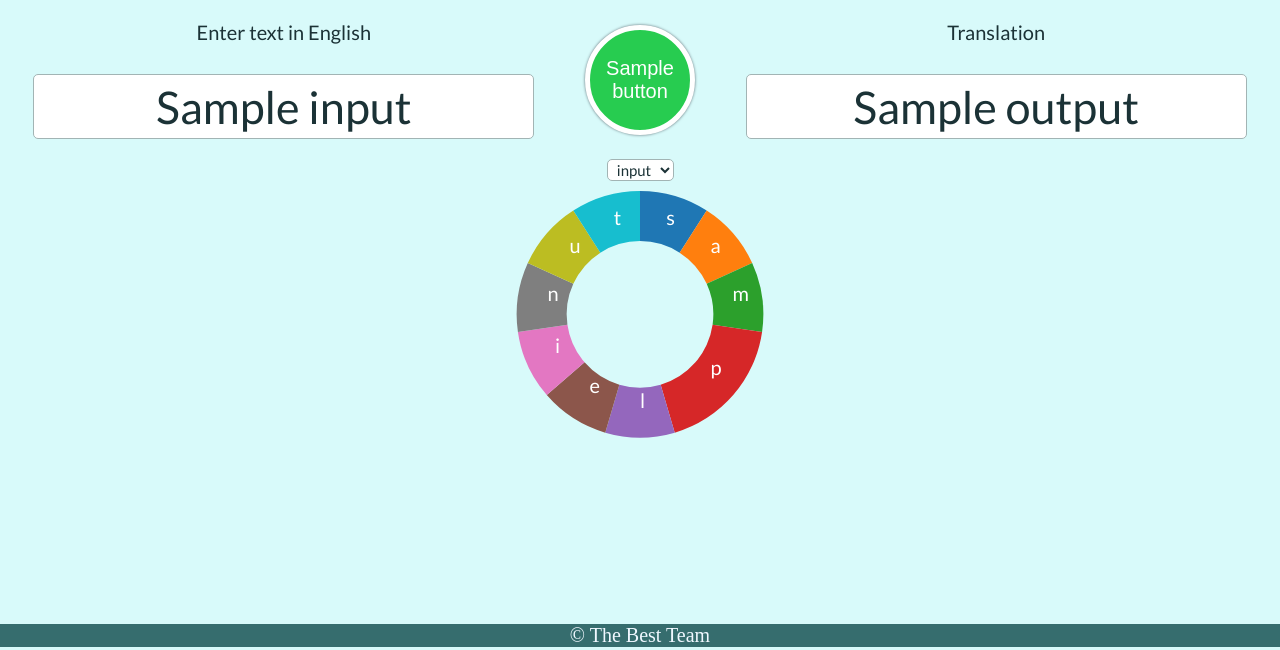
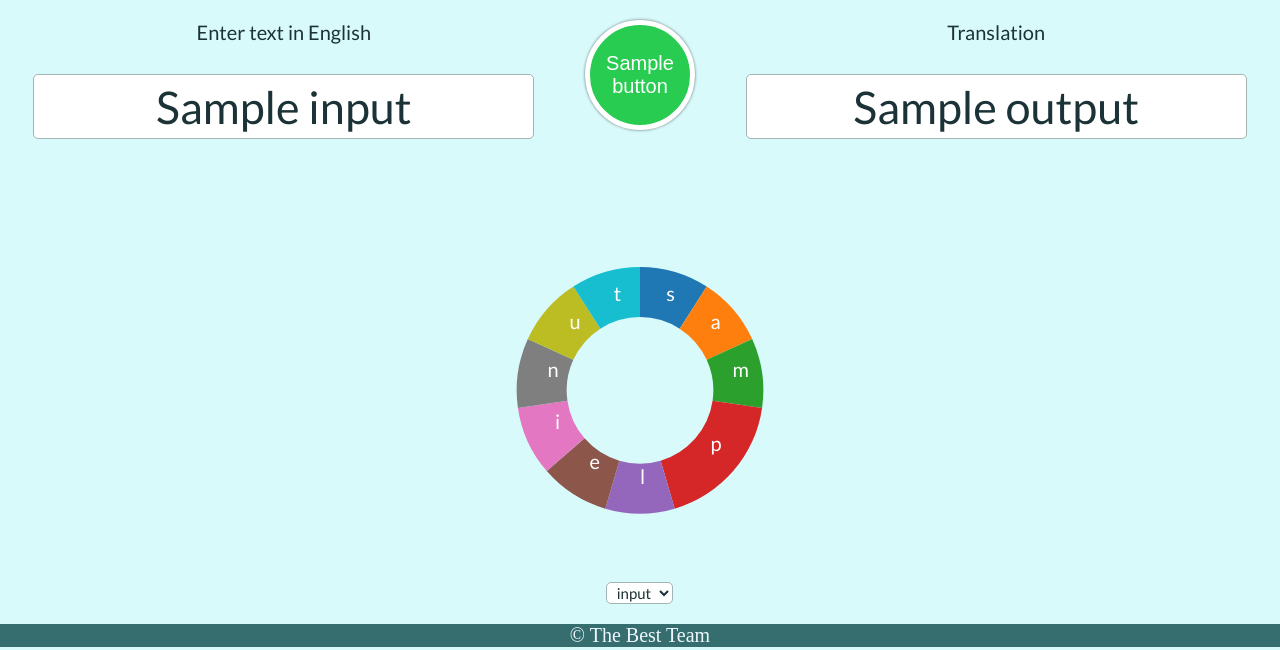
Before and after one commit to sonyasha/natural-language-translation, a Flask app: template app_folder/app/templates/index.html in a window 1280 px wide. Shown: the part 150-800 px from the top of the page. Run offline with Flask 2, Linux system fonts and the light colour scheme; the template is opened without the code that fills it: most values are stand-ins (such as "Sample title", 1, 10 or a date in 2020); some web fonts are replaced.

Commit message:
fixed positions

```diff
--- a/app_folder/app/static/js/logic.js
+++ b/app_folder/app/static/js/logic.js
@@ -1,12 +1,14 @@
 $( document ).ready(function() {
-    console.log( "i'm ready!" );
+    console.log( "how's going?" );
 });
 
+// submit Form
 $("#submitForm").click(function(event) {
         event.preventDefault();
         $("#translate-form").submit();
 });
 
+// responsive behaviour
 $(window).resize(createChart);
 
 createChart();
@@ -15,9 +17,11 @@ createChart();
 function createChart() {
     if ($('#inputlang').val() != '') {
 
-        (!$('#graph').is(':empty')) ? $('#graph').empty() : $('#graph').empty()
+        // (!$('#graph').is(':empty')) ? $('#graph').empty() : $('#graph').empty()
+        $('#graph').empty()
+        $('#arrow').empty()
 
-        var selection = d3.select('#graph')
+        var selection = d3.select('#arrow')
             .append('select')
             .attr('id', 'plot-select')
             .attr('onchange', 'changeData(this.value)')
@@ -29,35 +33,26 @@ function createChart() {
             .attr('value', 'other')
             .text('output')
 
-        var inputdata = $('#inputlang').val();
-        var outputdata = $('#outputlang').val();
-
-        var plotdata = getLetters(inputdata);
-
-        plotdata.forEach(el => {
-            el.value = +el.value;
-        });
-
-        renderChart(plotdata);
+        // default chart
+        renderChart(getLetters($('#inputlang').val()));
     }
 }
+
+// change chart based on text source
 
 function changeData(value) {
     if ($('#inputlang').val() != '') {
 
-        var inputdata = $('#inputlang').val();
-        var outputdata = $('#outputlang').val();
         switch (value) {
         case "engl":
-        data = getLetters(inputdata);
+        data = getLetters($('#inputlang').val());
         break;
         case "other":
-        data = getLetters(outputdata);
+        data = getLetters($('#outputlang').val());
         break;
         }
         renderChart(data);
     }
-
 }
 
 function renderChart(data) {
@@ -121,7 +116,7 @@ function renderChart(data) {
     var tooltip = d3.select("#graph").append("div").attr("class", "toolTip");
 
     d3.selectAll("path").on("mouseover", function(d) {
-	    tooltip.style("left", d3.event.pageX+10+"px");
+	    tooltip.style("left", d3.event.pageX+15+"px");
         tooltip.style("top", d3.event.pageY-25+"px");
         tooltip.style("display", "inline-block");
 
--- a/app_folder/app/static/styles/main.css
+++ b/app_folder/app/static/styles/main.css
@@ -10,12 +10,11 @@
 
 header {
     grid-area: header;
-
     background: url('../styles/img/thank.jpg') center no-repeat;
     background-size: cover;
 }
 
-main {
+.fields {
     grid-area: main;
     padding: 20px;
 
@@ -46,21 +45,27 @@ footer {
 
 .finput {
     grid-area: finput;
+    align-self: start;
 }
 
 .fbutton {
     grid-area: fbutton;
+    align-self: start;
 }
 
 .foutput {
     grid-area: foutput;
+    align-self: start;
 }
 
 #graph {
     grid-area: graph;
-    display: flex;
-    justify-content: center;
-    align-items: flex-end;
+    align-self: end;
+}
+
+#arrow {
+    grid-area: arrow;
+    align-self: end;
 }
 
 .toolTip {
@@ -79,20 +84,18 @@ footer {
 .fields {
     display: grid;
     grid-template-columns: 2fr 0.7fr 2fr;
+    align-items: stretch;
     grid-template-areas:
         'finput fbutton foutput'
-        'graph graph graph';
+        'graph graph graph'
+        '. arrow .';
 }
 
-.fbutton, .foutput, #translate-form, #graph {
+.fbutton, .foutput, #translate-form, #graph, #arrow {
     display: flex;
     flex-direction: column;
     justify-content: center;
     align-items: center;
-}
-
-.fbutton, .foutput, .finput {
-    padding-bottom: 20px;
 }
 
 .baton {
@@ -107,8 +110,6 @@ footer {
     background-color:#27cc50;
     text-align:center;
 }
-
-
 
 .baton:hover{
     background-color:#1279b4;
@@ -156,7 +157,7 @@ input:focus {
             'foutput';
     }
 
-    #graph {
+    #graph, #arrow {
         display: none;
     }
 
@@ -181,8 +182,6 @@ input:focus {
 }
 
 #plot-select {
-    /* width: 95%; */
-    /* height: 65px; */
     background-color: #FFFFFF;
     border: solid 1px #a2b4b4;
     border-radius: 5px;
@@ -190,15 +189,3 @@ input:focus {
     font-size: 15px;
     box-shadow: 1px;
 }
-
-/* select {
-
-    -moz-appearance: none;
-
-    -webkit-appearance: none;
-  }
-
-
-  select::-ms-expand {
-    display: none;
-  } */
--- a/app_folder/app/templates/index.html
+++ b/app_folder/app/templates/index.html
@@ -16,7 +16,6 @@
             <header>
 
             </header>
-            <main>
 
             <div class="fields">
                 <div class="finput">
@@ -40,8 +39,10 @@
                 <div id="graph">
 
                 </div>
+                <div id="arrow">
+
                 </div>
-            </main>
+            </div>
             <footer>
                 <div class="foot">
                     &copy; The Best Team
```
Lines whose indentation alone changed are shown as unchanged.
